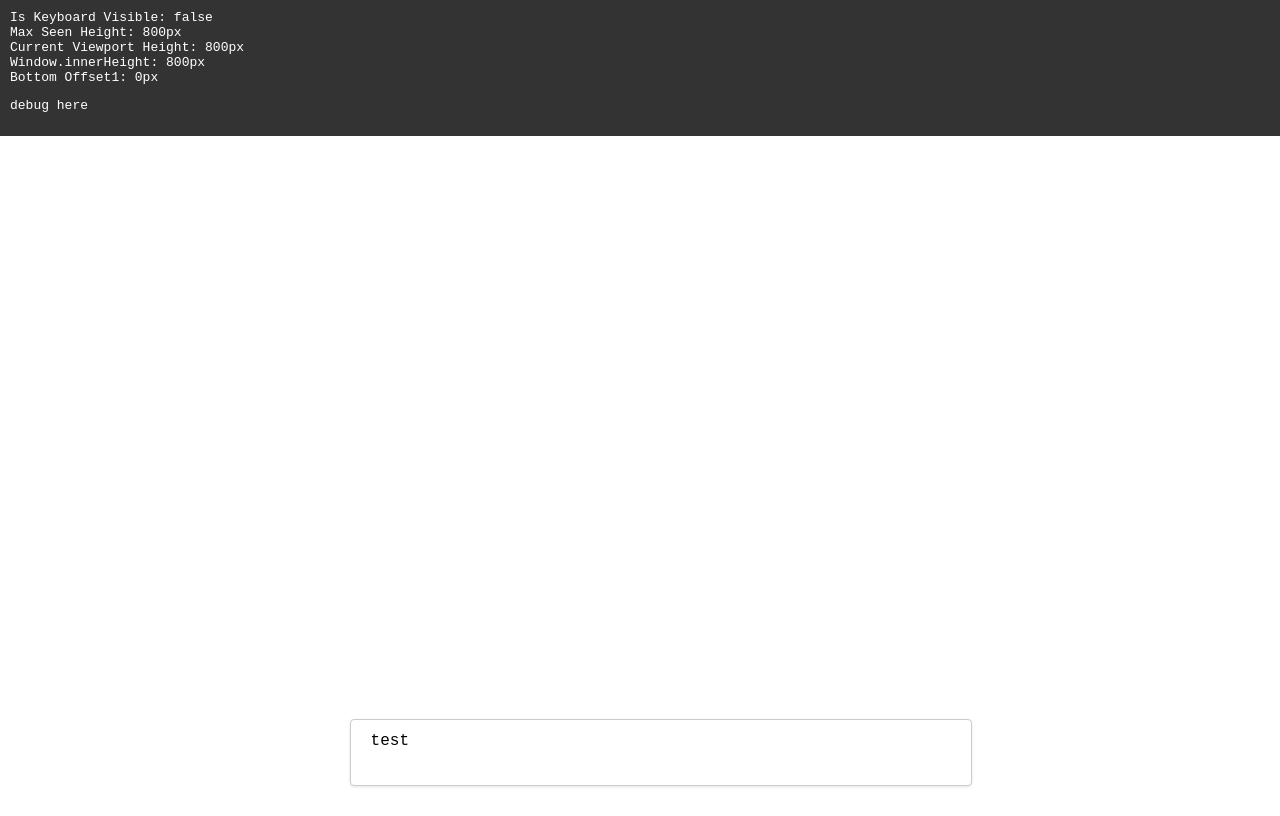
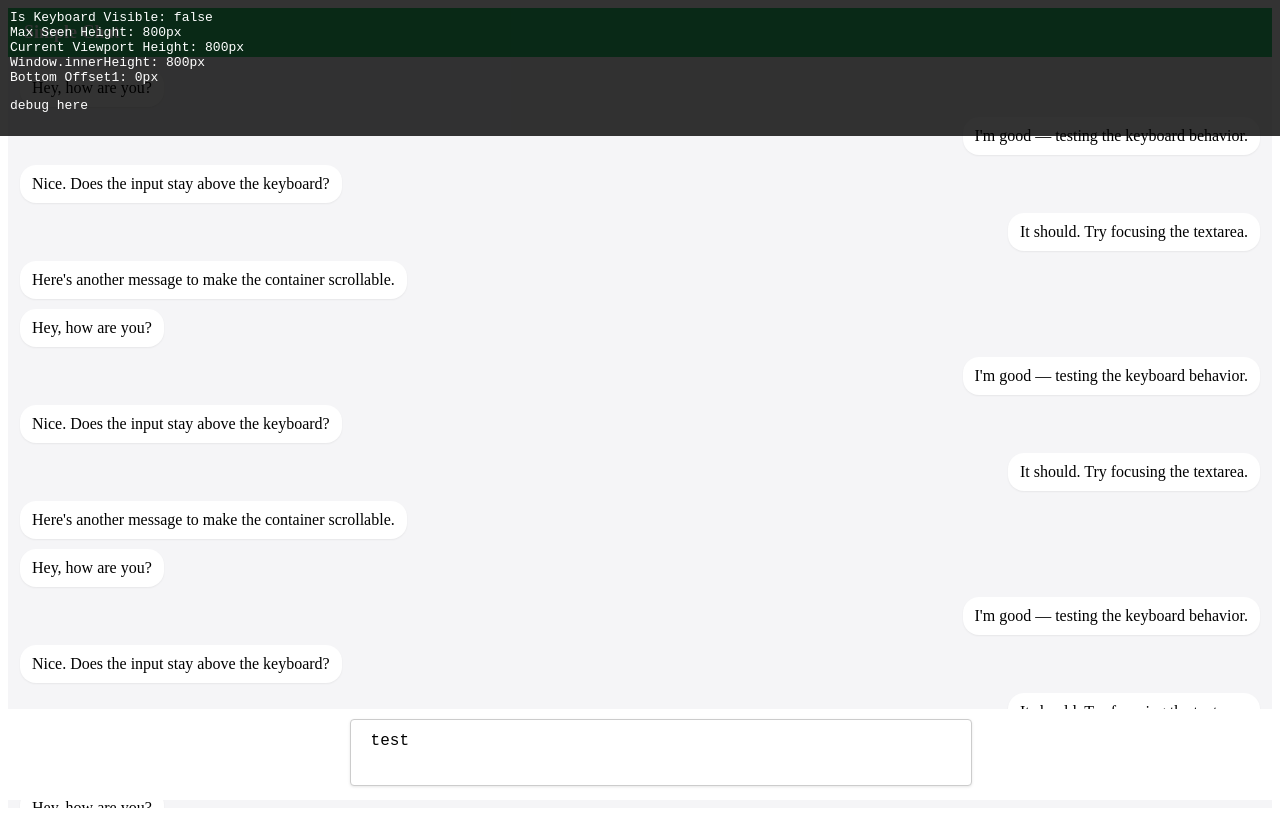
Before and after one commit to esrpmontealegre/iostest, an Angular app: page / in a window 1280 px wide. Built offline with nearby package versions, Linux system fonts and the light colour scheme.

Commit message:
scroll test

```diff
--- a/src/app/app.component.html
+++ b/src/app/app.component.html
@@ -1,5 +1,104 @@
-<div>
-  <app-input-box>
+<div class="chat-shell">
+  <header class="chat-header">Simple Chat</header>
 
-  </app-input-box>
+  <main class="chat-container">
+    <div class="message incoming">
+      <div class="bubble">Hey, how are you?</div>
+    </div>
+    <div class="message outgoing">
+      <div class="bubble">I'm good — testing the keyboard behavior.</div>
+    </div>
+    <div class="message incoming">
+      <div class="bubble">Nice. Does the input stay above the keyboard?</div>
+    </div>
+    <div class="message outgoing">
+      <div class="bubble">It should. Try focusing the textarea.</div>
+    </div>
+    <!-- more placeholder messages for scrolling -->
+    <div class="message incoming">
+      <div class="bubble">Here's another message to make the container scrollable.</div>
+    </div>
+    <div class="message incoming">
+      <div class="bubble">Hey, how are you?</div>
+    </div>
+    <div class="message outgoing">
+      <div class="bubble">I'm good — testing the keyboard behavior.</div>
+    </div>
+    <div class="message incoming">
+      <div class="bubble">Nice. Does the input stay above the keyboard?</div>
+    </div>
+    <div class="message outgoing">
+      <div class="bubble">It should. Try focusing the textarea.</div>
+    </div>
+    <!-- more placeholder messages for scrolling -->
+    <div class="message incoming">
+      <div class="bubble">Here's another message to make the container scrollable.</div>
+    </div>
+    <div class="message incoming">
+      <div class="bubble">Hey, how are you?</div>
+    </div>
+    <div class="message outgoing">
+      <div class="bubble">I'm good — testing the keyboard behavior.</div>
+    </div>
+    <div class="message incoming">
+      <div class="bubble">Nice. Does the input stay above the keyboard?</div>
+    </div>
+    <div class="message outgoing">
+      <div class="bubble">It should. Try focusing the textarea.</div>
+    </div>
+    <!-- more placeholder messages for scrolling -->
+    <div class="message incoming">
+      <div class="bubble">Here's another message to make the container scrollable.</div>
+    </div>
+    <div class="message incoming">
+      <div class="bubble">Hey, how are you?</div>
+    </div>
+    <div class="message outgoing">
+      <div class="bubble">I'm good — testing the keyboard behavior.</div>
+    </div>
+    <div class="message incoming">
+      <div class="bubble">Nice. Does the input stay above the keyboard?</div>
+    </div>
+    <div class="message outgoing">
+      <div class="bubble">It should. Try focusing the textarea.</div>
+    </div>
+    <!-- more placeholder messages for scrolling -->
+    <div class="message incoming">
+      <div class="bubble">Here's another message to make the container scrollable.</div>
+    </div>
+    <div class="message incoming">
+      <div class="bubble">Hey, how are you?</div>
+    </div>
+    <div class="message outgoing">
+      <div class="bubble">I'm good — testing the keyboard behavior.</div>
+    </div>
+    <div class="message incoming">
+      <div class="bubble">Nice. Does the input stay above the keyboard?</div>
+    </div>
+    <div class="message outgoing">
+      <div class="bubble">It should. Try focusing the textarea.</div>
+    </div>
+    <!-- more placeholder messages for scrolling -->
+    <div class="message incoming">
+      <div class="bubble">Here's another message to make the container scrollable.</div>
+    </div>
+    <div class="message incoming">
+      <div class="bubble">Hey, how are you?</div>
+    </div>
+    <div class="message outgoing">
+      <div class="bubble">I'm good — testing the keyboard behavior.</div>
+    </div>
+    <div class="message incoming">
+      <div class="bubble">Nice. Does the input stay above the keyboard?</div>
+    </div>
+    <div class="message outgoing">
+      <div class="bubble">It should. Try focusing the textarea.</div>
+    </div>
+    <!-- more placeholder messages for scrolling -->
+    <div class="message incoming">
+      <div class="bubble">Here's another message to make the container scrollable.</div>
+    </div>
+  </main>
+
+  <app-input-box></app-input-box>
 </div>
--- a/src/app/app.component.scss
+++ b/src/app/app.component.scss
@@ -0,0 +1,48 @@
+.chat-shell {
+	height: 100vh;
+	display: flex;
+	flex-direction: column;
+}
+
+.chat-header {
+	background: #2ecc71; /* green */
+	padding: 14px 16px;
+	color: white;
+	font-weight: 600;
+	font-size: 18px;
+}
+
+.chat-container {
+	flex: 1 1 auto;
+	overflow-y: auto;
+	padding: 12px;
+	background: #f5f5f7;
+}
+
+.message {
+	display: flex;
+	margin-bottom: 10px;
+}
+
+.message.incoming {
+	justify-content: flex-start;
+}
+
+.message.outgoing {
+	justify-content: flex-end;
+}
+
+.bubble {
+	max-width: 75%;
+	padding: 10px 12px;
+	border-radius: 16px;
+	background: #ffffff;
+	box-shadow: 0 1px 2px rgba(0,0,0,0.06);
+}
+
+/* Ensure there's room at the bottom so the fixed input doesn't overlap messages */
+.chat-container::after {
+	content: '';
+	display: block;
+	height: 88px; /* approximate height of the input box area including padding */
+}
```
